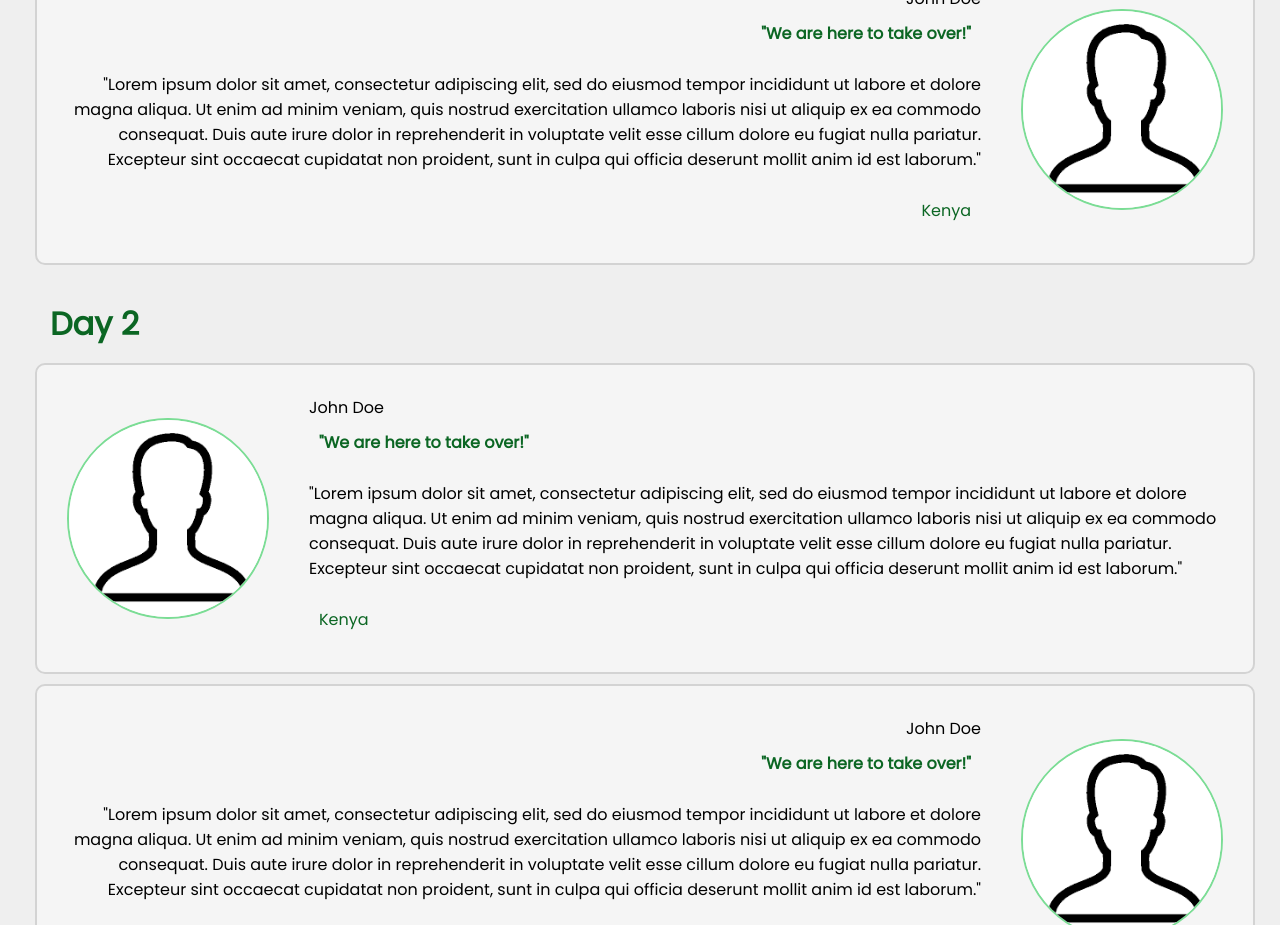
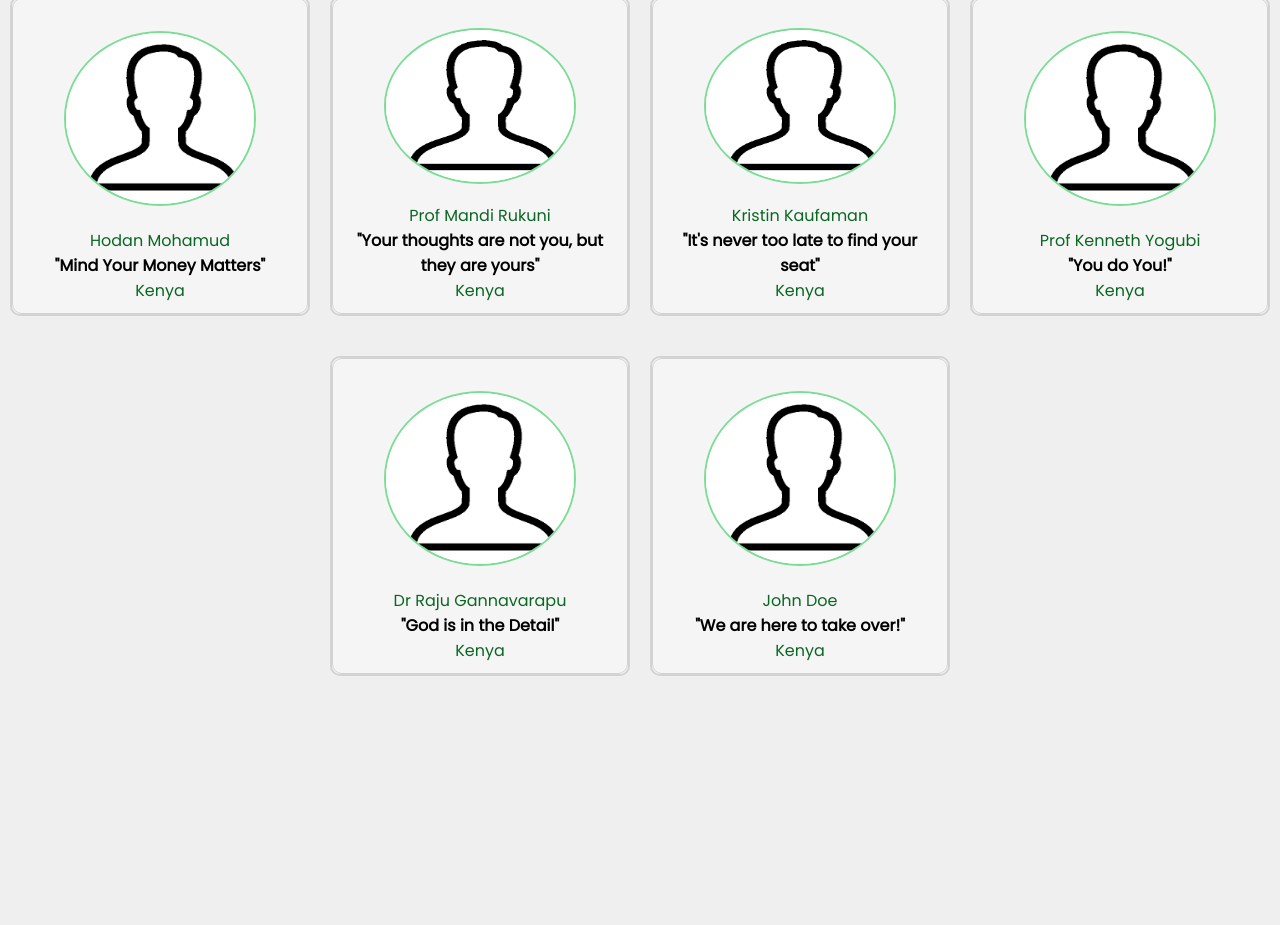
Before and after one commit to waynegakuo/virtual-summit, a plain HTML site: page pages/sessions.html in a window 1280 px wide. Shown: the part 525-1450 px from the top of the page. After the commit the page ends 1231 px from the top, so only its background shows below. Drawn offline with Linux system fonts and the light colour scheme; a web font is replaced by a local one.

Commit message:
Reworked the sessions page, tweaked with the initial design/implementation

```diff
--- a/pages/sessions.html
+++ b/pages/sessions.html
@@ -29,116 +29,163 @@
     </nav>
 
     <div class="session-content">
-        <div class="day-1">
-            <span class="day-text">Day 1</span>
-            <div class="speaker-1">
-                <div class="speaker-image">
-                    <img src="../img/user_icon_3.png" alt="">
+        <span class="host-head">Host</span>
+        <div class="host">
+            <div class="host-card">
+                <div class="front">
+                    <div class="host-image">
+                        <img src="../img/user_icon_3.png" alt="">
+                    </div>
+                    <div class="host-info">
+                        <span>Prof. Suki Mwendwa</span>
+                        <span><b>"Soul Profiling"</b></span>
+                        <span>Kenya</span>
+                    </div>
                 </div>
-                <div class="speaker-info">
-                    <span>John Doe</span>
-                    <span><b>"We are here to take over!"</b></span>
-                    <p>"Lorem ipsum dolor sit amet, consectetur adipiscing elit, sed do eiusmod tempor incididunt ut
-                        labore et dolore magna aliqua. Ut enim ad minim veniam, quis nostrud exercitation ullamco
-                        laboris nisi ut aliquip ex ea commodo consequat. Duis aute irure dolor in reprehenderit in
-                        voluptate velit esse cillum dolore eu fugiat nulla pariatur. Excepteur sint occaecat cupidatat
-                        non proident, sunt in culpa qui officia deserunt mollit anim id est laborum."</p>
-                    <span class="country">Kenya</span>
-                </div>
-            </div>
-            <!-- <div class="back">
-                <p>"Lorem ipsum dolor sit amet, consectetur adipiscing elit, sed do eiusmod tempor incididunt ut
-                    labore et dolore magna aliqua. Ut enim ad minim veniam, quis nostrud exercitation ullamco
-                    laboris nisi ut aliquip ex ea commodo consequat. Duis aute irure dolor in reprehenderit in
-                    voluptate velit esse cillum dolore eu fugiat nulla pariatur. Excepteur sint occaecat cupidatat
-                    non proident, sunt in culpa qui officia deserunt mollit anim id est laborum."</p>
-            </div> -->
-            <div class="speaker-2">
-                <div class="speaker-info">
-                    <span>John Doe</span>
-                    <span><b>"We are here to take over!"</b></span>
-                    <p>"Lorem ipsum dolor sit amet, consectetur adipiscing elit, sed do eiusmod tempor incididunt ut
-                        labore et dolore magna aliqua. Ut enim ad minim veniam, quis nostrud exercitation ullamco
-                        laboris nisi ut aliquip ex ea commodo consequat. Duis aute irure dolor in reprehenderit in
-                        voluptate velit esse cillum dolore eu fugiat nulla pariatur. Excepteur sint occaecat cupidatat
-                        non proident, sunt in culpa qui officia deserunt mollit anim id est laborum."</p>
-                    <span>Kenya</span>
-                </div>
-                <div class="speaker-image">
-                    <img src="../img/user_icon_3.png" alt="">
+                <div class="back">
+                    <div class="info">
+                        <p>What is your Rhythm? How do our shift our limiting beliefs to have sustainable and abundant
+                            life? We in Africa have been dancing to a music made for you by someone else, now we have to
+                            figuire out how do we dance as us" (Prof Mandi Rukuni)</p>
+                    </div>
                 </div>
             </div>
         </div>
 
-        <div class="day-2">
-            <span class="day-text">Day 2</span>
-            <div class="speaker-1">
-                <div class="speaker-image">
-                    <img src="../img/user_icon_3.png" alt="">
+        <span class="speaker-head">Meet the Experts</span>
+        <div class="speaker">
+            <div class="speaker-card">
+                <div class="front">
+                    <div class="speaker-image">
+                        <img src="../img/user_icon_3.png" alt="">
+                    </div>
+                    <div class="speaker-info">
+                        <span>Hodan Mohamud</span>
+                        <span><b>"Mind Your Money Matters"</b></span>
+                        <span>Kenya</span>
+                    </div>
                 </div>
-                <div class="speaker-info">
-                    <span>John Doe</span>
-                    <span><b>"We are here to take over!"</b></span>
-                    <p>"Lorem ipsum dolor sit amet, consectetur adipiscing elit, sed do eiusmod tempor incididunt ut
-                        labore et dolore magna aliqua. Ut enim ad minim veniam, quis nostrud exercitation ullamco
-                        laboris nisi ut aliquip ex ea commodo consequat. Duis aute irure dolor in reprehenderit in
-                        voluptate velit esse cillum dolore eu fugiat nulla pariatur. Excepteur sint occaecat cupidatat
-                        non proident, sunt in culpa qui officia deserunt mollit anim id est laborum."</p>
-                    <span>Kenya</span>
+                <div class="back">
+                    <div class="info">
+                        <p>Worked in coorperate world - Oracle, IBM - sales consultant, mind-set coach, Trainer &
+                            certificied in Master NLP and Practitioner, Metaphysical Anatomy Technique,
+                            Hypnotherapist.Doodle line Success. She has a passion for empowering women with tools &
+                            skills in business through shifting their mind-set so can overcome money fears & skill to
+                            get clarity and grow the business from inside out. Sustainable holistic life for themselves.
+                        </p>
+                    </div>
                 </div>
             </div>
-            <div class="speaker-2">
-                <div class="speaker-info">
-                    <span>John Doe</span>
-                    <span><b>"We are here to take over!"</b></span>
-                    <p>"Lorem ipsum dolor sit amet, consectetur adipiscing elit, sed do eiusmod tempor incididunt ut
-                        labore et dolore magna aliqua. Ut enim ad minim veniam, quis nostrud exercitation ullamco
-                        laboris nisi ut aliquip ex ea commodo consequat. Duis aute irure dolor in reprehenderit in
-                        voluptate velit esse cillum dolore eu fugiat nulla pariatur. Excepteur sint occaecat cupidatat
-                        non proident, sunt in culpa qui officia deserunt mollit anim id est laborum."</p>
-                    <span>Kenya</span>
+
+            <div class="speaker-card">
+                <div class="front">
+                    <div class="speaker-image">
+                        <img src="../img/user_icon_3.png" alt="">
+                    </div>
+                    <div class="speaker-info">
+                        <span>Prof Mandi Rukuni</span>
+                        <span><b>"Your thoughts are not you, but they are yours"</b></span>
+                        <span>Kenya</span>
+                    </div>
                 </div>
-                <div class="speaker-image">
-                    <img src="../img/user_icon_3.png" alt="">
+                <div class="back">
+                    <div class="info">
+                        <p>Professor in University Administration, Boards Multilateral Organization, Guru in Afrikan
+                            Leadership Development, Citation from the Michigan State of Congress in 2008. Writer. When
+                            the Material poverty, intellectual poverty, is jet plane to poverty which is all a
+                            <i>mind-set</i>. The reality of creating a sustainable life is <i>Self-worth</i> &
+                            <i>Value.</i> Mutual Benefit, Mutual Responsibility, Re-invent education based on co-exist.
+                        </p>
+                    </div>
+                </div>
+            </div>
+
+            <div class="speaker-card">
+                <div class="front">
+                    <div class="speaker-image">
+                        <img src="../img/user_icon_3.png" alt="">
+                    </div>
+                    <div class="speaker-info">
+                        <span>Kristin Kaufaman</span>
+                        <span><b>"It's never too late to find your seat"</b></span>
+                        <span>Kenya</span>
+                    </div>
+                </div>
+                <div class="back">
+                    <div class="info">
+                        <p>Kristin & what she believes can be summed up in a few words - Alignment, entrepreneurship and
+                            financial freedom. YES! It's possible. Kristin has hd over 25 years of coooerare exoerience
+                            & held a nymber if executive positions, where she leveraged her skill knowledge in
+                            technology business with mutliple channels to market the groups product. She also shifted
+                            from tradition cooperate America to create a system of effective teaching and learning -
+                            teach, train and coach. Writer</p>
+                    </div>
+                </div>
+            </div>
+
+            <div class="speaker-card">
+                <div class="front">
+                    <div class="speaker-image">
+                        <img src="../img/user_icon_3.png" alt="">
+                    </div>
+                    <div class="speaker-info">
+                        <span>Prof Kenneth Yogubi</span>
+                        <span><b>"You do You!"</b></span>
+                        <span>Kenya</span>
+                    </div>
+                </div>
+                <div class="back">
+                    <div class="info">
+                        <p>2 Ph.D in Public Health & Chemical Engineering. Dr Naturopathic Medicine and integrated
+                            medicine, Chairman of Complementary and Alternative Medicine Devlopment.</p>
+                    </div>
+                </div>
+            </div>
+
+        </div>
+
+        <!-- Second row -->
+        <div class="speaker">
+            <div class="speaker-card">
+                <div class="front">
+                    <div class="speaker-image">
+                        <img src="../img/user_icon_3.png" alt="">
+                    </div>
+                    <div class="speaker-info">
+                        <span>Dr Raju Gannavarapu</span>
+                        <span><b>"God is in the Detail"</b></span>
+                        <span>Kenya</span>
+                    </div>
+                </div>
+                <div class="back">
+                    <div class="info">
+                        <p>Director and Manager Mantra Academic, Serial Entrepreneur and Innovator. 2 Incubated, 40
+                            successful companies, Leading the Mantra Green Movement.</p>
+                    </div>
+                </div>
+            </div>
+            <div class="speaker-card">
+                <div class="front">
+                    <div class="speaker-image">
+                        <img src="../img/user_icon_3.png" alt="">
+                    </div>
+                    <div class="speaker-info">
+                        <span>John Doe</span>
+                        <span><b>"We are here to take over!"</b></span>
+                        <span>Kenya</span>
+                    </div>
+                </div>
+                <div class="back">
+                    <div class="info">
+                        <p>"Lorem ipsum dolor sit amet, consectetur adipiscing elit, sed do eiusmod tempor incididunt ut
+                            labore et dolore magna aliqua. Ut enim ad minim veniam, quis nostrud exercitation ullamco
+                            laboris nisi ut aliquip ex ea commodo consequat"</p>
+                    </div>
                 </div>
             </div>
         </div>
-
-        <div class="day-3">
-            <span class="day-text">Day 3</span>
-            <div class="speaker-1">
-                <div class="speaker-image">
-                    <img src="../img/user_icon_3.png" alt="">
-                </div>
-                <div class="speaker-info">
-                    <span>John Doe</span>
-                    <span><b>"We are here to take over!"</b></span>
-                    <p>"Lorem ipsum dolor sit amet, consectetur adipiscing elit, sed do eiusmod tempor incididunt ut
-                        labore et dolore magna aliqua. Ut enim ad minim veniam, quis nostrud exercitation ullamco
-                        laboris nisi ut aliquip ex ea commodo consequat. Duis aute irure dolor in reprehenderit in
-                        voluptate velit esse cillum dolore eu fugiat nulla pariatur. Excepteur sint occaecat cupidatat
-                        non proident, sunt in culpa qui officia deserunt mollit anim id est laborum."</p>
-                    <span>Kenya</span>
-                </div>
-            </div>
-            <div class="speaker-2">
-                <div class="speaker-info">
-                    <span>John Doe</span>
-                    <span><b>"We are here to take over!"</b></span>
-                    <p>"Lorem ipsum dolor sit amet, consectetur adipiscing elit, sed do eiusmod tempor incididunt ut
-                        labore et dolore magna aliqua. Ut enim ad minim veniam, quis nostrud exercitation ullamco
-                        laboris nisi ut aliquip ex ea commodo consequat. Duis aute irure dolor in reprehenderit in
-                        voluptate velit esse cillum dolore eu fugiat nulla pariatur. Excepteur sint occaecat cupidatat
-                        non proident, sunt in culpa qui officia deserunt mollit anim id est laborum."</p>
-                    <span>Kenya</span>
-                </div>
-                <div class="speaker-image">
-                    <img src="../img/user_icon_3.png" alt="">
-                </div>
-            </div>
-        </div>
-
     </div>
+    <script src="pagescripts/sessions-index.js"></script>
 </body>
 
 </html>
--- a/style/index.css
+++ b/style/index.css
@@ -434,118 +434,124 @@ sup {
 
 /* Sessions page styling */
 .session-content {
-    padding: 20px;
+    height: 100%;
     display: flex;
     flex-direction: column;
     flex-wrap: wrap;
-}
-.session-content .day-1, .session-content .day-2, .session-content .day-3 {
-    display: flex;
-    flex-direction: column;
-    flex-wrap: wrap;
-    margin:10px;
+    align-items: center;
+    justify-content: center;
     position: relative;
 }
-.session-content .day-1 .day-text, .session-content .day-2 .day-text, .session-content .day-3 .day-text {
-    margin-left: 10px;
+
+.host-head, .speaker-head {
+    color: #0b6623;
     font-weight: bolder;
     font-size: 2em;
-    color: #0b6623;
 }
-.session-content .day-1 .day-text, .session-content .day-1 .speaker-1, .session-content
-.day-2 .day-text, .session-content .day-2 .speaker-1, .session-content .day-3 .day-text,
-.session-content .day-3 .speaker-1 {
-    padding: 10px;
-}
-.session-content .day-1 .speaker-1, .session-content .day-2 .speaker-1, .session-content .day-3 .speaker-1,
-.session-content .day-1 .speaker-2, .session-content .day-2 .speaker-2, .session-content .day-3 .speaker-2{
-    display: flex;
-    flex-direction: row;
-    align-items: center;
-    justify-content: space-between;
-    width: 100%;
+
+/* Host and Speaker section styling */
+.session-content .host .host-card, .session-content .speaker .speaker-card {
+    width: 300px;
+    height: 320px;
+    transform-style: preserve-3d;
+    transition: all 0.5s ease;
     background-color: whitesmoke;
     border-radius: 10px;
     border: lightgrey 2px solid;
-    margin: 5px;
-
-    /* Flipping card ~ remove this to go back to default */
-    /* position: absolute;  */
-    /* transform-style: preserve-3d;
-    transition: all 0.5s ease;
-    background: yellow; */
+    margin: 10px;
 }
 
-.session-content .day-1 .speaker-1 .speaker-image, .session-content .day-2 .speaker-1 .speaker-image,
-.session-content .day-3 .speaker-1 .speaker-image  {
-    display: flex;
-    padding: 20px;
+.host, .speaker {
+    margin-bottom: 20px;
 }
-.session-content .day-1 .speaker-1 .speaker-image img, .session-content .day-2 .speaker-1 .speaker-image img,
-.session-content .day-3 .speaker-1 .speaker-image img {
+
+.session-content .host .host-card:hover, .session-content .speaker .speaker-card:hover {
+    transform: rotateY(180deg)
+}
+
+.session-content .host .host-card .front, .session-content .speaker .speaker-card .front {
+    position: absolute;
     width: 100%;
     height: 100%;
+    display: flex;
+    flex-direction: column;
+    align-items: center;
+    justify-content: space-around;
+    backface-visibility: hidden;
+    border-radius: 10px;
+    border: lightgrey 1px solid;
+}
+
+.session-content .host .host-card .back, .session-content .speaker .speaker-card .back {
+    position: absolute;
+    width: 100%;
+    height: 100%;
+    backface-visibility: hidden;
+    color: #333;
+    transform: rotateY(180deg);
+    border-radius: 10px;
+    border: lightgrey 1px solid;
+}
+
+.session-content .host .host-card .front .host-image, .session-content .speaker .speaker-card .front .speaker-image {
+    padding: 10PX 10px 0 10px;
+    width: 100%;
+    height: 100%;
+    display: flex;
+    align-items: center;
+    justify-content: center;
+}
+.session-content .host .host-card .front .host-image img,
+.session-content .speaker .speaker-card .front .speaker-image img {
+    width: 70%;
+    height: 80%;
     border-radius: 50%;
     border: 2px solid #7bdd95;
 }
 
-.session-content .day-1 .speaker-1 .speaker-info, .session-content .day-2 .speaker-1 .speaker-info,
-.session-content .day-3 .speaker-1 .speaker-info {
+.session-content .host .host-card .front .host-info,
+.session-content .speaker .speaker-card .front .speaker-info {
+    padding: 0 10px 10px 10px;
+    width: 100%;
     display: flex;
     flex-direction: column;
+    align-items: center;
     justify-content: space-around;
-    width: 90%;
-    padding: 20px;
+    text-align: center;
 }
 
-.session-content .day-1 .speaker-1 .speaker-info span:nth-child(2),
-.session-content .day-1 .speaker-1 .speaker-info span:nth-child(4),
-.session-content .day-1 .speaker-2 .speaker-info span:nth-child(2),
-.session-content .day-1 .speaker-2 .speaker-info span:nth-child(4),
-.session-content .day-2 .speaker-1 .speaker-info span:nth-child(2),
-.session-content .day-2 .speaker-1 .speaker-info span:nth-child(4),
-.session-content .day-2 .speaker-2 .speaker-info span:nth-child(2),
-.session-content .day-2 .speaker-2 .speaker-info span:nth-child(4),
-.session-content .day-3 .speaker-1 .speaker-info span:nth-child(2),
-.session-content .day-3 .speaker-1 .speaker-info span:nth-child(4),
-.session-content .day-3 .speaker-2 .speaker-info span:nth-child(2),
-.session-content .day-3 .speaker-2 .speaker-info span:nth-child(4) {
-    color: #0b6623;
-    margin: 10px;
+.session-content .host .host-card .back, .session-content .speaker .speaker-card .back {
+    display: flex;
+    align-items: center;
+    justify-content: center;
 }
 
-/* Speaker 2 */
-.session-content .day-1 .day-text, .session-content .day-1 .speaker-2, .session-content .day-2 .day-text,
-.session-content .day-2 .speaker-2, .session-content .day-3 .day-text, .session-content .day-3 .speaker-2 {
+.session-content .host .host-card .back .info,
+.session-content .speaker .speaker-card .back .info{
+    font-weight: bold;
+    font-size: 14px;
     padding: 10px;
+    text-align: center;
+    flex-wrap: wrap;
+    word-wrap: break-word;
 }
 
-.session-content .day-1 .speaker-2 .speaker-image, .session-content .day-2 .speaker-2 .speaker-image,
-.session-content .day-3 .speaker-2 .speaker-image  {
-    display: flex;
-    padding: 20px;
-}
-.session-content .day-1 .speaker-2 .speaker-image img, .session-content .day-2 .speaker-2 .speaker-image img,
-.session-content .day-3 .speaker-2 .speaker-image img {
-    width: 100%;
-    height: 100%;
-    border-radius: 50%;
-    border: 2px solid #7bdd95;
+.session-content .host .host-card .front .host-info span:nth-child(1),
+.session-content .host .host-card .front .host-info span:nth-child(3),
+.session-content .speaker .speaker-card .front .speaker-info span:nth-child(1),
+.session-content .speaker .speaker-card .front .speaker-info span:nth-child(3){
+    color: #0b6623;
 }
 
-.session-content .day-1 .speaker-2 .speaker-info, .session-content .day-2 .speaker-2 .speaker-info,
-.session-content .day-3 .speaker-2 .speaker-info {
+/* Speaker styling */
+.session-content .speaker {
     display: flex;
-    flex-direction: column;
-    align-items: flex-end;
-    justify-content: space-around;
-    width: 90%;
-    padding: 20px;
+    flex-direction: row;
+    flex-wrap: wrap;
+    align-items: center;
+    justify-content: space-evenly;
 }
-.session-content .day-1 .speaker-2 .speaker-info p, .session-content .day-2 .speaker-2 .speaker-info p,
-.session-content .day-3 .speaker-2 .speaker-info p {
-    text-align: right;
-}
+
 
 /* responsiveness */
 @media (max-width: 480px) {
@@ -703,48 +709,4 @@ sup {
         color: white;
         box-shadow: 0 3px 5px rgba(0, 0, 0, 0.1);
     }
-
-    /* Sessions page */
-    .session-content .day-1 .speaker-2 .speaker-info p, .session-content .day-2 .speaker-2 .speaker-info p,
-    .session-content .day-3 .speaker-2 .speaker-info p, .session-content .day-1 .speaker-1 .speaker-info p,
-    .session-content .day-2 .speaker-1 .speaker-info p, .session-content .day-3 .speaker-1 .speaker-info p  {
-        display: none;
-    }
-
-    .session-content .day-1 .day-text, .session-content .day-2 .day-text,
-    .session-content .day-3 .day-text {
-        margin: 0;
-        text-align: center;
-    }
-
-    .session-content .day-1 .speaker-1, .session-content .day-2 .speaker-1, .session-content .day-3 .speaker-1,
-    .session-content .day-1 .speaker-2, .session-content .day-2 .speaker-2, .session-content .day-3 .speaker-2{
-        display: flex;
-        flex-direction: column;
-        align-items: center;
-        justify-content: space-between;
-        width: 100%;
-        background-color: whitesmoke;
-        border-radius: 10px;
-        border: lightgrey 2px solid;
-        margin: 5px;
-    }
-
-    .session-content .day-1 .speaker-1 .speaker-info, .session-content .day-2 .speaker-1 .speaker-info,
-    .session-content .day-3 .speaker-1 .speaker-info, .session-content .day-1 .speaker-2 .speaker-info,
-    .session-content .day-2 .speaker-2 .speaker-info, .session-content .day-3 .speaker-2 .speaker-info {
-        align-items: center;
-        text-align: center;
-    }
-
-    .session-content .day-1 .speaker-1 .speaker-info span:nth-child(4),
-    .session-content .day-1 .speaker-2 .speaker-info span:nth-child(4),
-    .session-content .day-2 .speaker-1 .speaker-info span:nth-child(4),
-    .session-content .day-2 .speaker-2 .speaker-info span:nth-child(4),
-    .session-content .day-3 .speaker-1 .speaker-info span:nth-child(4),
-    .session-content .day-3 .speaker-2 .speaker-info span:nth-child(4) {
-        color: black;
-        font-size: 11px;
-        font-weight: bolder;
-    }
 }
```
Also changed, not shown: pages/pagescripts/sessions-index.js (added).
